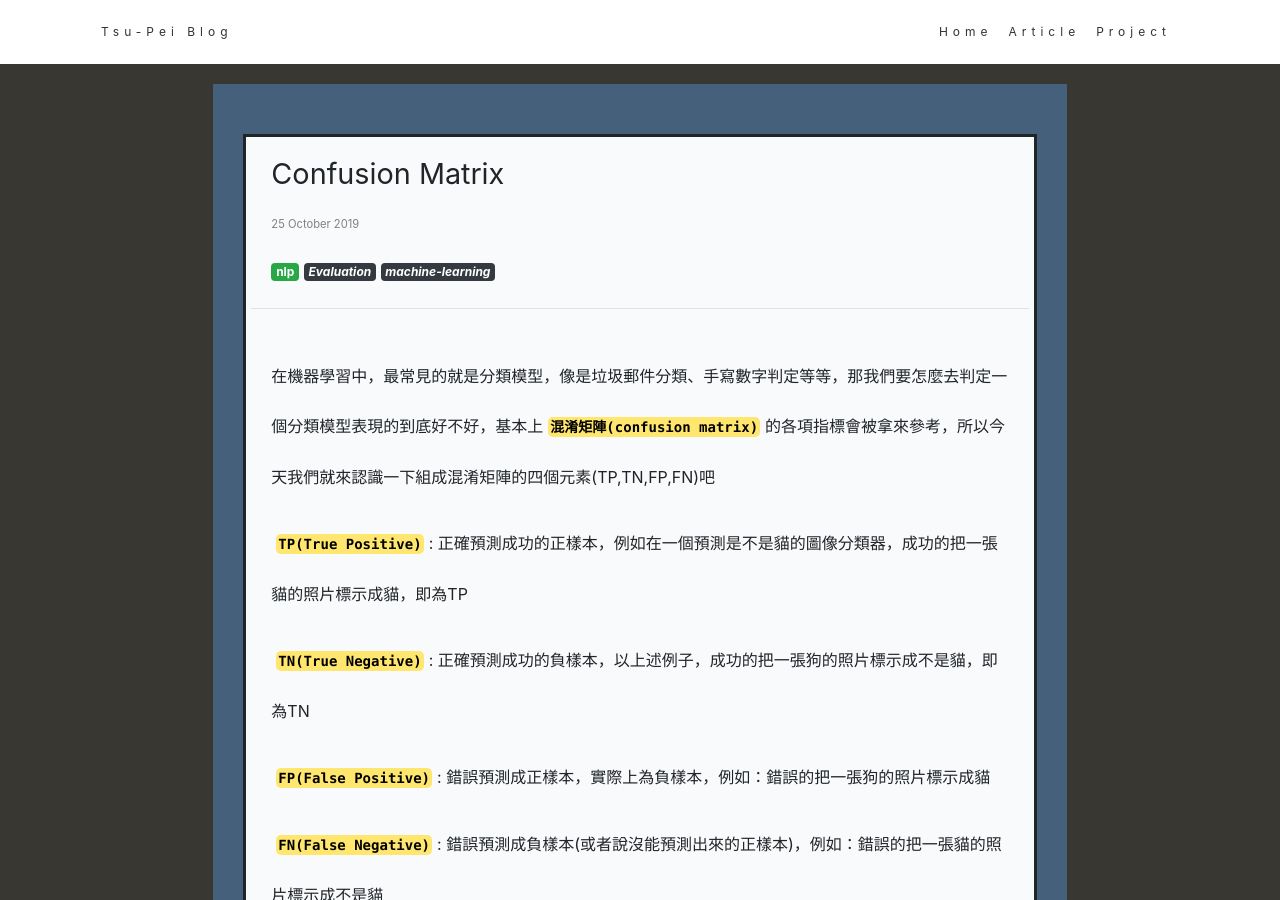
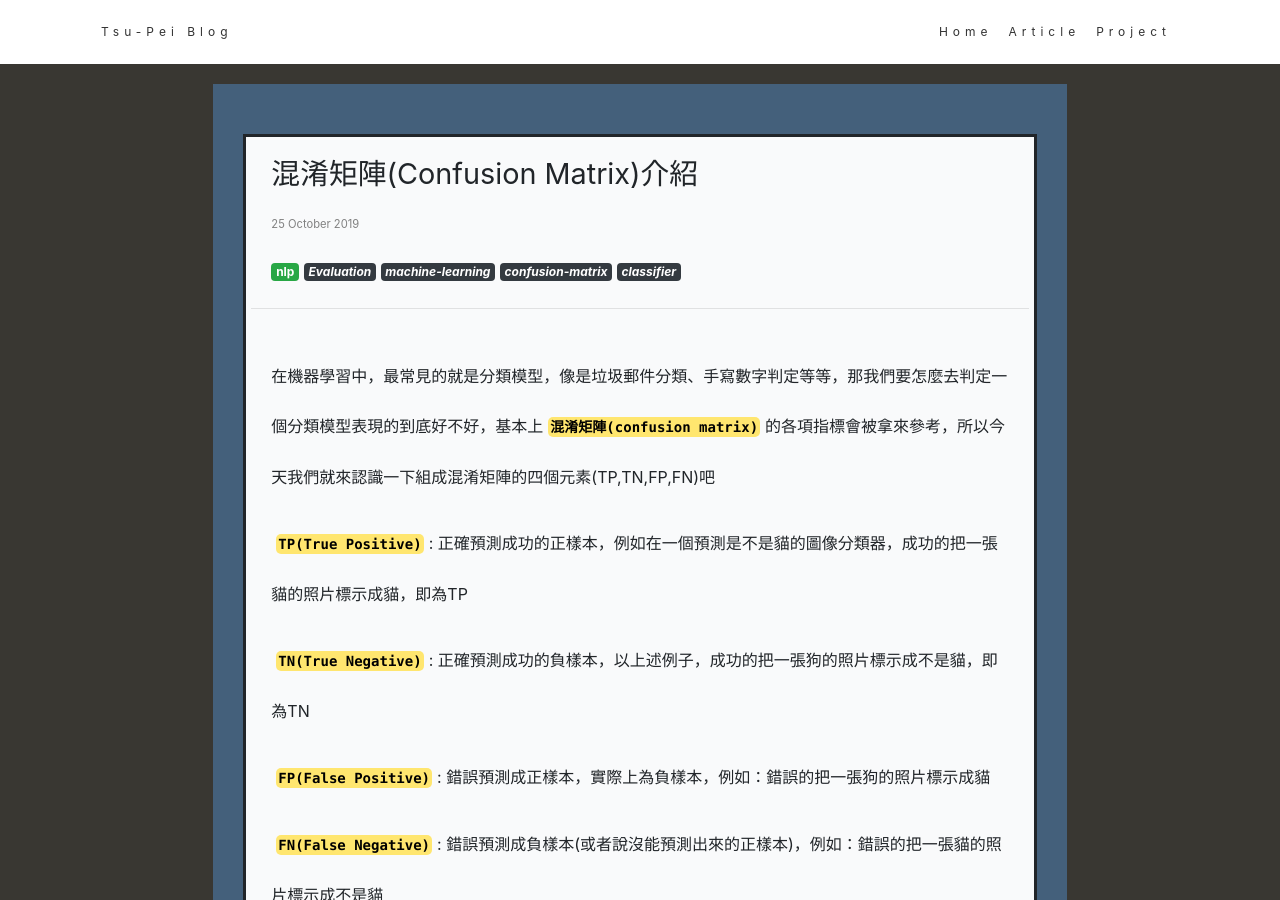
Before and after one commit to tsupei/tsupei.github.io, a Jekyll site: the page built from _posts/nlp/2019-10-25-cm.md, in a window 1280 px wide and 900 px high. Built offline with Jekyll 4.4.1, drawn with Linux system fonts in a browser that asks for light colours; nearby versions of some CDN libraries.

Commit message:
Update title of cm for SEO.

```diff
--- a/_posts/nlp/2019-10-25-cm.md
+++ b/_posts/nlp/2019-10-25-cm.md
@@ -1,9 +1,9 @@
 ---
 layout: article_post
-title:  "Confusion Matrix"
+title:  "混淆矩陣(Confusion Matrix)介紹"
 categories: nlp
 excerpt_separator: <!--more-->
-tags: Evaluation machine-learning
+tags: Evaluation machine-learning confusion-matrix classifier
 ---
 
 在機器學習中，最常見的就是分類模型，像是垃圾郵件分類、手寫數字判定等等，那我們要怎麼去判定一個分類模型表現的到底好不好，基本上`混淆矩陣(confusion matrix)`的各項指標會被拿來參考，所以今天我們就來認識一下組成混淆矩陣的四個元素(TP,TN,FP,FN)吧
```
